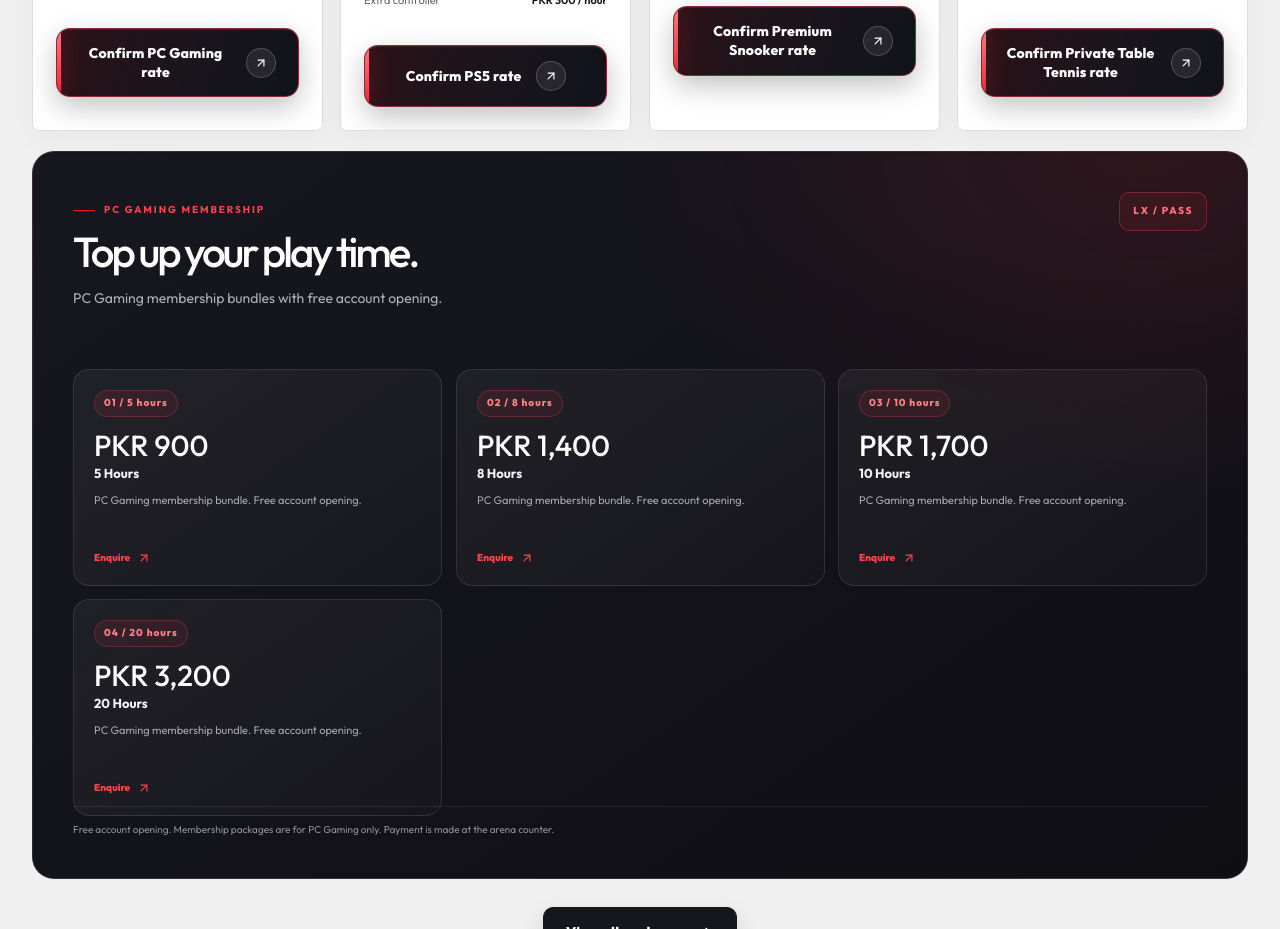
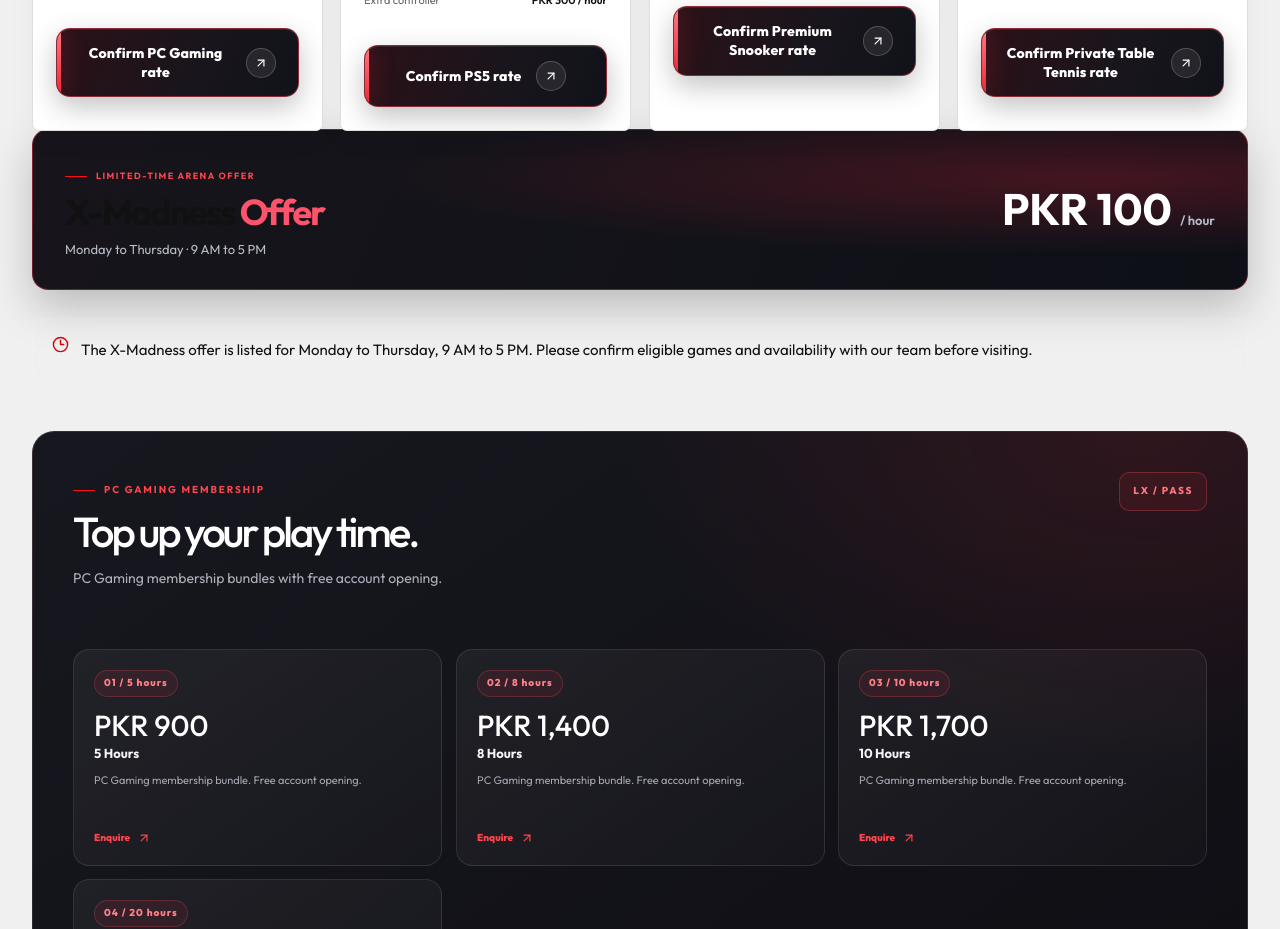
Before and after one commit to syedhussainabbaszaidi/levelxgamingarena, a Next.js app: page / in a window 1280 px wide. Shown: the part 3960-4889 px from the top of the page. Built offline with nearby package versions, Linux system fonts and the light colour scheme.

Commit message:
Show X-Madness offer on homepage pricing section

```diff
--- a/app/page.tsx
+++ b/app/page.tsx
@@ -2,7 +2,7 @@ import type { Metadata } from "next";
 import Image from "next/image";
 import Link from "next/link";
 import { ArrowRight, ArrowUpRight, CheckCircle2, ChevronDown, Clock3, Gamepad2, Headphones, MessageCircle, ShieldCheck, Trophy, Users } from "lucide-react";
-import { activities, additionalExperiences, accountPackages, faqs, hourlyPackages, whatsappLink } from "./data";
+import { activities, additionalExperiences, accountPackages, faqs, hourlyPackages, whatsappLink, xMadnessOffer } from "./data";
 import { SectionHeading, WhatsAppButton } from "./components";
 import { pageMetadata } from "./seo";
 
@@ -84,6 +84,11 @@ export default function HomePage() {
             <a className="rate-confirm-link" href={whatsappLink(`Hi Level X, please confirm the current ${item.name} rates and availability.`)} target="_blank" rel="noopener noreferrer"><span>{`Confirm ${item.name} rate`}</span><ArrowUpRight size={16} /></a>
           </div>
         </article>)}</div>
+        <div className="x-madness-package-banner">
+          <div><span className="eyebrow">LIMITED-TIME ARENA OFFER</span><h3>X-Madness <em>Offer</em></h3><p>{xMadnessOffer.days} · {xMadnessOffer.hours}</p></div>
+          <strong>PKR {xMadnessOffer.price.toLocaleString("en-PK")} <small>/ {xMadnessOffer.unit}</small></strong>
+        </div>
+        <p className="packages-rate-note"><Clock3 size={17}/><span>The X-Madness offer is listed for Monday to Thursday, 9 AM to 5 PM. Please confirm eligible games and availability with our team before visiting.</span></p>
         <div className="account-package-panel flagship-account-panel">
           <div className="account-panel-heading"><div className="section-heading account-heading"><span className="eyebrow">PC Gaming membership</span><h2>Top up your play time.</h2><p>PC Gaming membership bundles with free account opening.</p></div><span className="account-panel-mark">LX / PASS</span></div>
           <div className="account-grid">{accountPackages.map((item, index) => <article className="account-card" key={item.name}><span>0{index + 1} / {item.hours}</span><strong>PKR {item.price.toLocaleString("en-PK")}</strong><b>{item.name}</b><p className="muted">{item.description}</p><a className="text-link" href={whatsappLink(`Hi Level X, I am interested in the ${item.name} account package.`)} target="_blank" rel="noopener noreferrer">Enquire <ArrowUpRight size={14} /></a></article>)}</div>
```
